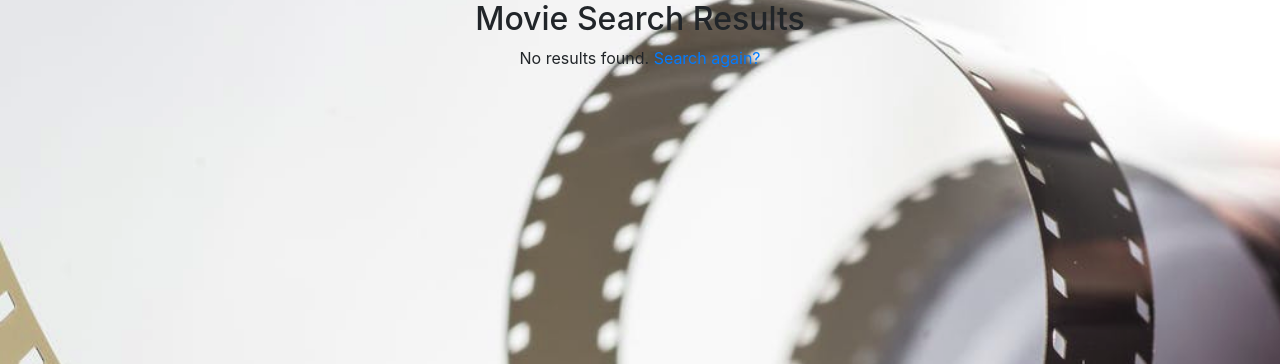
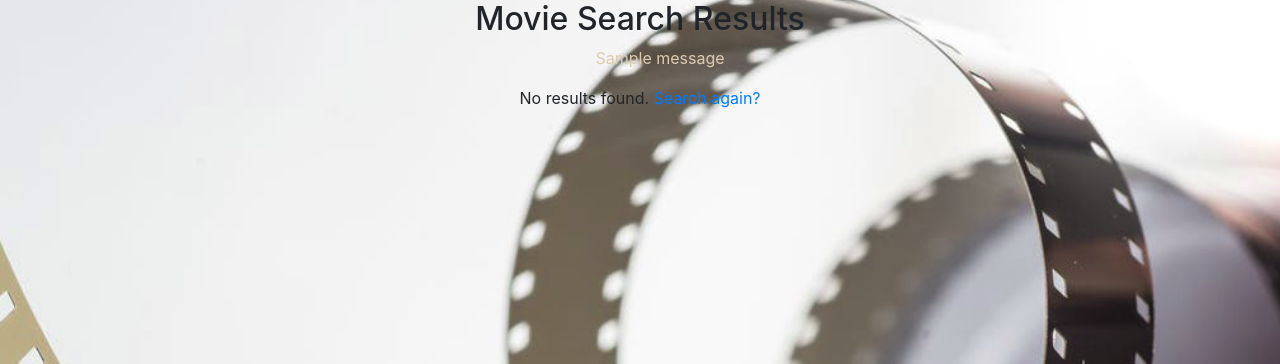
Before and after one commit to Improbable-Astronauts/octo-carnival, a Django app: page /search in a window 1280 px wide. Shown: the part 56-420 px from the top of the page. Run offline with Django 3.2, Linux system fonts and the light colour scheme; tables that the repository leaves empty hold one stand-in row (values such as "Sample post"); one stand-in notice (Sample message) is shown; some libraries are stand-ins or nearby versions.

Commit message:
multidictvalue error caught, message displayed

```diff
--- a/movies/static/css/movie_list.css
+++ b/movies/static/css/movie_list.css
@@ -12,8 +12,22 @@
 h1 {
     color: rgb(221, 203, 176);
 }
+
+ul.messages {
+    /* color:green; */
+    /* background-color: yellow; */
+
+}
+li.warning {
+    font-size: 3rem;
+    color: red;
+
+}
+
+
+
 ul {
-    /* list-style-image: url('/static/images/noun_785988_cc.png'); */
+
     list-style: none;
 }
 
--- a/movies/templates/movies/search.html
+++ b/movies/templates/movies/search.html
@@ -8,6 +8,14 @@
 {% block content %}
 <body>
     <h2>Movie Search Results</h2>
+
+    {% if messages %}
+    <ul class="messages">
+        {% for message in messages %}
+        <li{% if message.tags %} class="{{ message.tags }}" {% endif %}>{{ message }}</li>
+        {% endfor %}
+    </ul>
+    {% endif %}
 
     <div id="id_movie_results">
 
--- a/movies/views.py
+++ b/movies/views.py
@@ -1,5 +1,7 @@
 from django.shortcuts import redirect, render
 from django.http import HttpResponse, Http404
+from django.utils.datastructures import MultiValueDictKeyError
+from django.contrib import messages
 
 import omdb
 
@@ -10,12 +12,19 @@
     """ Creates an HTTP response for requests made to the index route. """
 
     if request.method == 'POST':
-        movie_dict = omdb.imdbid(request.POST['imdb_id'])
-        #TODO fix this so that movie_dict is passed directly to Movie.objects.create()
-        Movie.objects.create(title=movie_dict['title'],year=movie_dict['year'],
-                        imdb_id=movie_dict['imdb_id'],runtime=movie_dict['runtime'],
-                        rated=movie_dict['rated'],)
-        return redirect('/')
+        try:
+            movie_dict = omdb.imdbid(request.POST['imdb_id'])
+            #TODO fix this so that movie_dict is passed directly to Movie.objects.create()
+            Movie.objects.create(title=movie_dict['title'],year=movie_dict['year'],
+                            imdb_id=movie_dict['imdb_id'],runtime=movie_dict['runtime'],
+                            rated=movie_dict['rated'],)
+            return redirect('/')
+        except MultiValueDictKeyError:
+
+            messages.add_message(request, messages.WARNING, 'You didn\'t select a movie to save, look for another?')
+            return render(request, 'movies/search.html')
+
+
     movies = Movie.objects.all()
 
     return render(request, 'movies/index.html', {'movie_list': movies})
```
